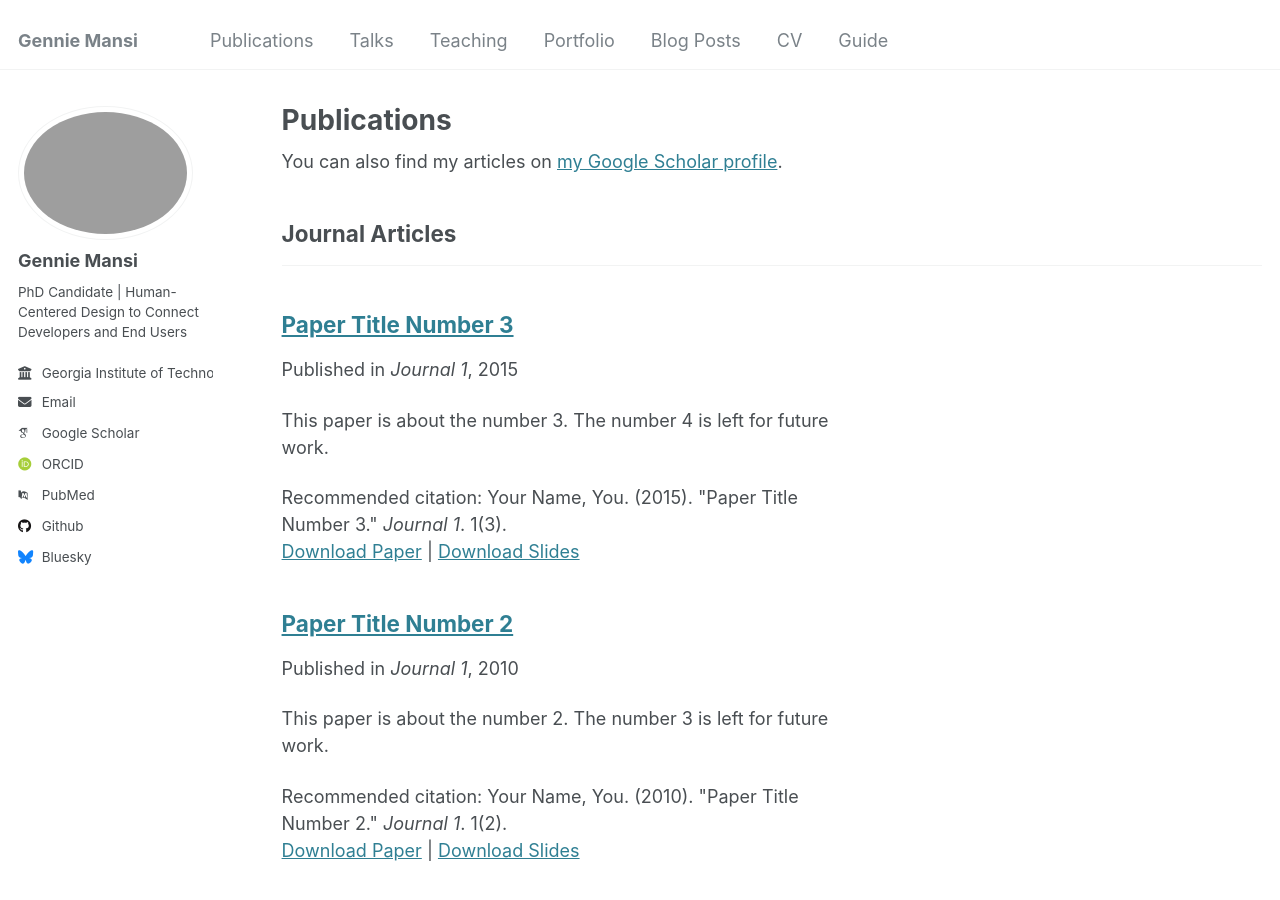
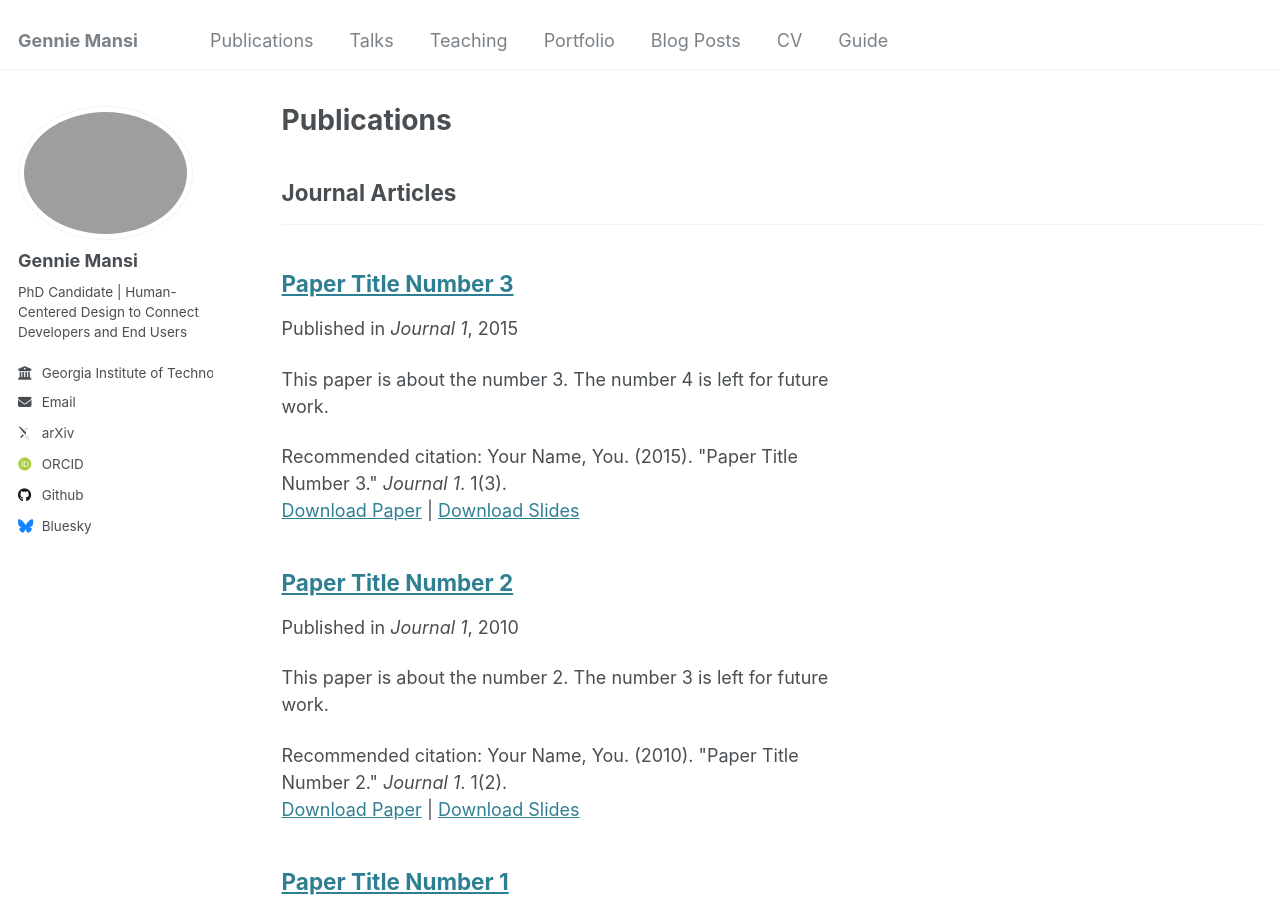
Before and after one commit to GIM494/gim494.github.io, a Jekyll site: the page built from _pages/publications.html, in a window 1280 px wide and 900 px high. Built offline with Jekyll 4.4.1, drawn with Linux system fonts in a browser that asks for light colours; some web fonts are replaced; part of the change alters nothing that is shown.

Commit message:
Changed basic academic info

```diff
--- a/_config.yml
+++ b/_config.yml
@@ -31,14 +31,14 @@ author:
   email            : "gennie.mansi@gatech.edu"
 
   # Academic websites
-  arxiv            : # URL - Update with the correct link to your profile
-  googlescholar    : "https://scholar.google.com/citations?user=PS_CX0AAAAAJ"
-  impactstory      : # URL
-  orcid            : "http://orcid.org/yourorcidurl"
-  semantic         : # URL
-  pubmed           : "https://www.ncbi.nlm.nih.gov/pubmed/?term=john+snow"
-  researchgate     : # URL
-  scopus           : # URL
+  arxiv            : "moonTurtle"
+  googlescholar    :
+  impactstory      :
+  orcid            : "https://orcid.org/0000-0001-6186-5102"
+  semantic         :
+  pubmed           :
+  researchgate     :
+  scopus           :
 
   # Repositories and software development
   bitbucket        : # Username - Update with your username on the site
```
